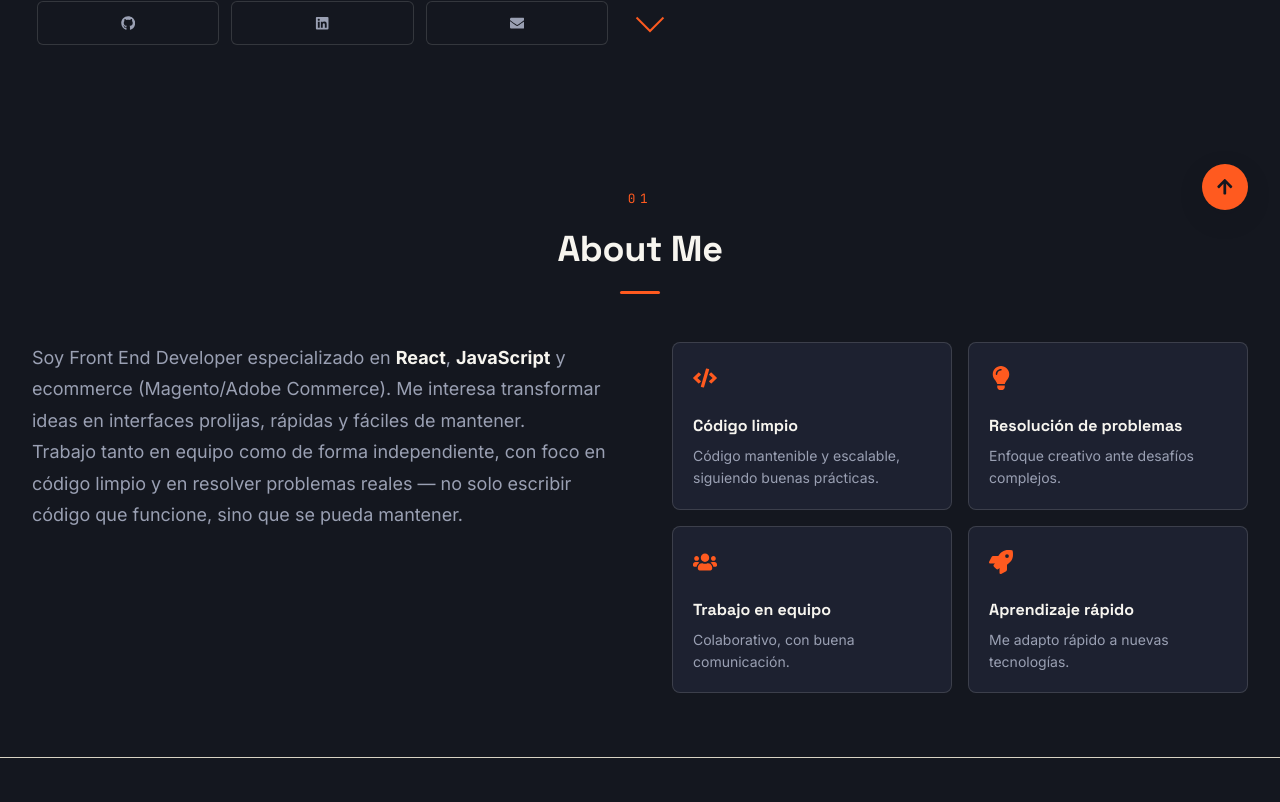
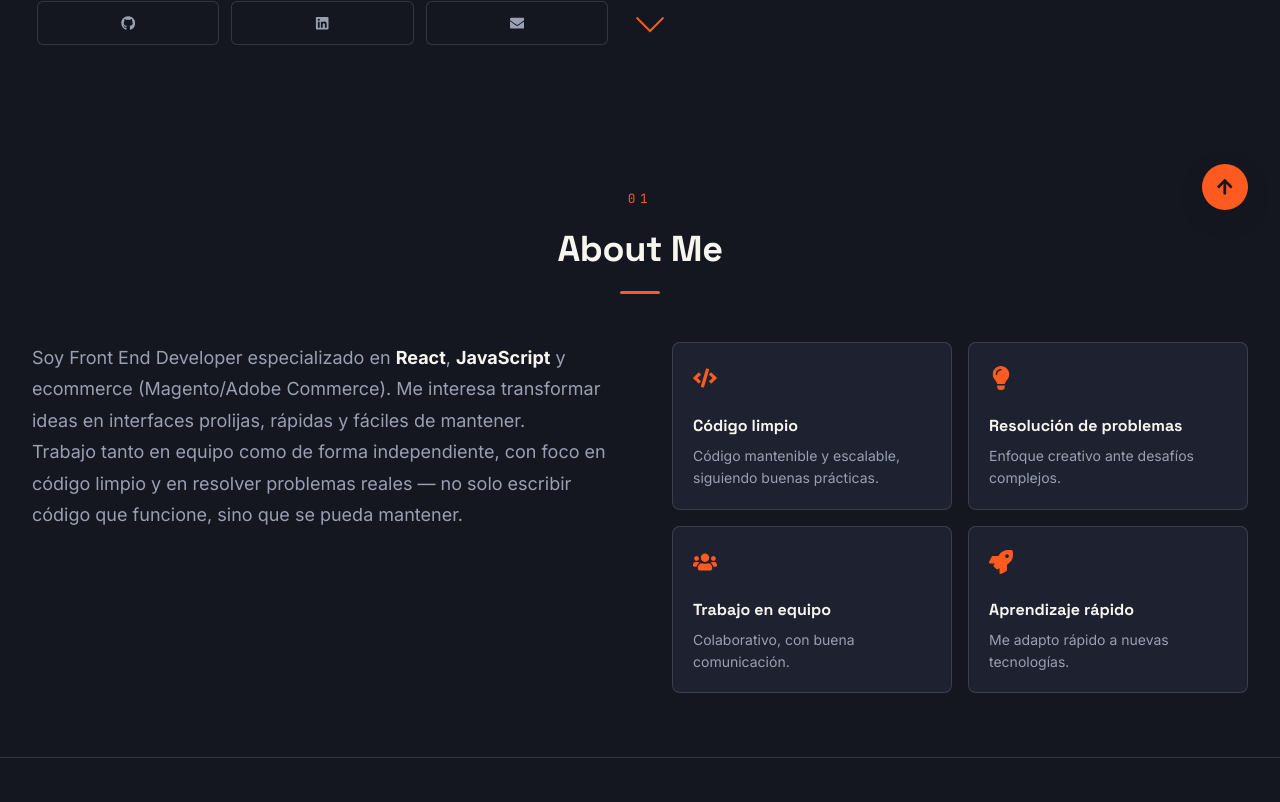
Before and after one commit to IgnacioDN/Portfolio, a React (Vite) app in the folder Portfolio-Project/: page / in a window 1280 px wide. Shown: the part 558-1360 px from the top of the page. Built offline with nearby package versions, Linux system fonts and the light colour scheme.

Commit message:
Add about-section to section styles

```diff
--- a/Portfolio-Project/src/styles/Portfolio.css
+++ b/Portfolio-Project/src/styles/Portfolio.css
@@ -96,6 +96,7 @@ h1, h2, h3, h4, h5, h6 {
   border-bottom: 1px solid var(--line);
 }
 
+.about-section,
 .experience-section,
 .education-section,
 .projects-section,
```
